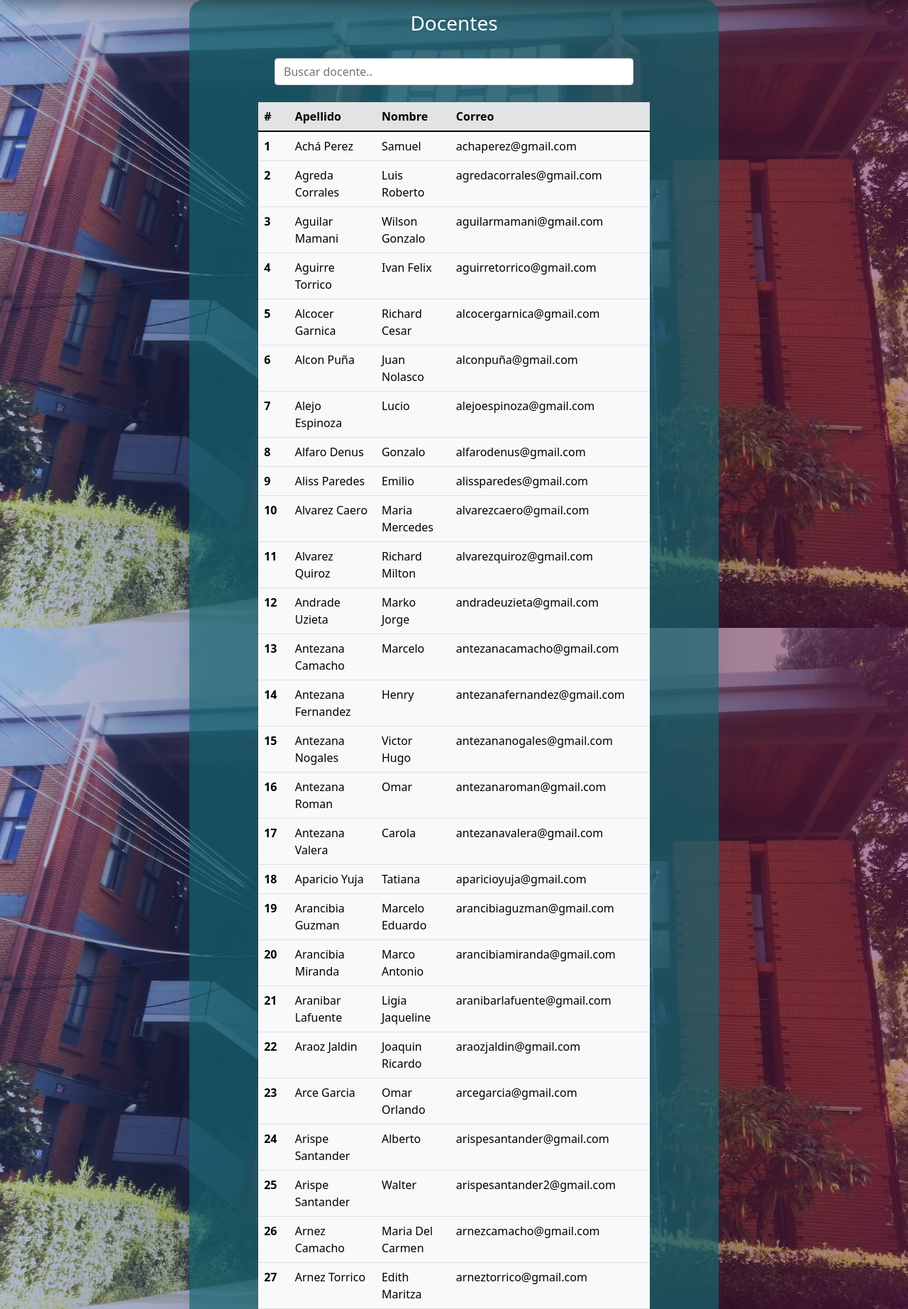
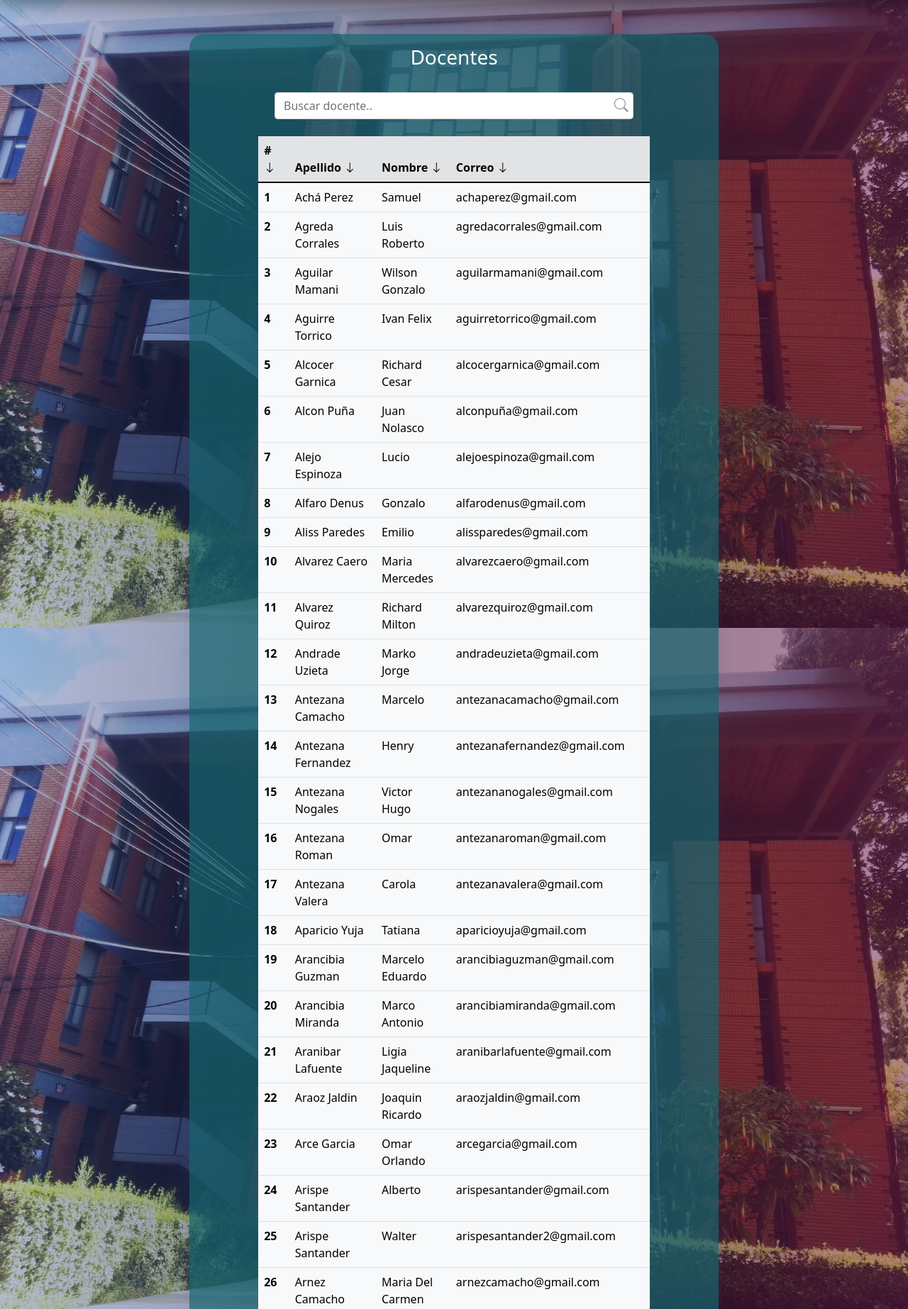
Before and after one commit to Yarias2106/Sistema_Reserva_Aulas, a Django app: page /Docentes/ in a window 1280 px wide. Shown: the part 75-1920 px from the top of the page at 71% size. Run offline with Django 3.2, Linux system fonts and the light colour scheme; a user stored in the database is signed in; data comes from the database, SQL or seed files in the repository; some libraries are stand-ins or nearby versions; some web fonts are replaced.

Commit message:
Hover, Icon flechas de filtros y buscar

```diff
--- a/Proyecto_Munay/Templates/VistaDocentesAdmin.html
+++ b/Proyecto_Munay/Templates/VistaDocentesAdmin.html
@@ -7,23 +7,25 @@
 {% block content %}
 {% load static %}
 <link rel="stylesheet" href="{% static '/css/FormularioReserva.css' %}">
-
+<link rel="stylesheet" href="https://cdn.jsdelivr.net/npm/bootstrap-icons@1.8.3/font/bootstrap-icons.css">
 
 
 <section class="section ">
-<div class="container formReserva col-md-7">
+<div class="container formReserva col-md-7 my-5">
 
     <h3 class="text-center text-white pt-3">Docentes</h3>
-
+      <div class="campoSearch">
     <input class="form-control align-items-center" style="max-width:70%; margin: auto;"  id="BuscarDoc" type="text" placeholder="Buscar docente..">
+    <span class="bi bi-search IconSearch1" ></span>
+  </div>
     <br>
     <table id="myTable" class="table table-light mb-5" style="max-width:70%; margin: auto;">
         <thead class="table-secondary">
             <tr>
-              <th onclick="sortTable(0, 'int')" scope="col" style="cursor: pointer;">#</th>
-              <th onclick="sortTable(1, 'str')" scope="col" style="cursor: pointer;">Apellido</th>
-              <th onclick="sortTable(2, 'str')" scope="col" style="cursor: pointer;">Nombre</th>
-              <th onclick="sortTable(3, 'str')" scope="col" style="cursor: pointer;">Correo</th>
+              <th onclick="sortTable(0, 'int')" scope="col" class="hoverTitulo" id="iconRow" style="cursor: pointer;"># <i id="icon" class="bi bi-arrow-down"></i></th>
+              <th onclick="sortTable(1, 'str')" scope="col" class="hoverTitulo" id="iconRow1" style="cursor: pointer;">Apellido <i id="icon1" class="bi bi-arrow-down"></i></th>
+              <th onclick="sortTable(2, 'str')" scope="col" class="hoverTitulo" id="iconRow2" style="cursor: pointer;">Nombre <i id="icon2" class="bi bi-arrow-down"></i></th>
+              <th onclick="sortTable(3, 'str')" scope="col" class="hoverTitulo" id="iconRow3" style="cursor: pointer;">Correo <i id="icon3" class="bi bi-arrow-down"></i></th>
             </tr>
           </thead>
           <tbody id="Lista">
@@ -65,5 +67,6 @@
     });
   </script>
 
+  <script src="{% static '/Js/flechasFiltrar.js' %}"></script>
   <script src="{% static '/Js/funcionSortTable.js' %}"></script>
 {% endblock %}
--- /dev/null
+++ b/static/Js/flechasFiltrar.js
@@ -0,0 +1,24 @@
+
+document.getElementById('iconRow').addEventListener('click', function () {
+    var icon0 = document.getElementById('icon');
+    icon0.classList.toggle('bi-arrow-down');
+    icon0.classList.toggle('bi-arrow-up');
+});
+
+document.getElementById('iconRow1').addEventListener('click', function () {
+    var icon1 = document.getElementById('icon1');
+    icon1.classList.toggle('bi-arrow-down');
+    icon1.classList.toggle('bi-arrow-up');
+});
+
+document.getElementById('iconRow2').addEventListener('click', function () {
+    var icon2 = document.getElementById('icon2');
+    icon2.classList.toggle('bi-arrow-down');
+    icon2.classList.toggle('bi-arrow-up');
+});
+
+document.getElementById('iconRow3').addEventListener('click', function () {
+    var icon3 = document.getElementById('icon3');
+    icon3.classList.toggle('bi-arrow-down');
+    icon3.classList.toggle('bi-arrow-up');
+});
--- a/static/css/FormularioReserva.css
+++ b/static/css/FormularioReserva.css
@@ -62,6 +62,32 @@ body {
   text-align: start;
 }
 
-.iconEdit{
+.iconEdit {
   border-radius: 5px;
 }
+
+.IconSearch {
+
+  position: absolute;
+  right: 9%;
+  top: 21%;
+  transform: translateY(-15%);
+  color: #030303;
+  font-size: 20px;
+  opacity: 0.4;
+}
+
+.IconSearch1 {
+
+  position: absolute;
+  right: 16%;
+  top: 21%;
+  transform: translateY(-15%);
+  color: #030303;
+  font-size: 20px;
+  opacity: 0.4;
+}
+
+.campoSearch {
+  position: relative;
+}
--- a/static/css/cssDocente.css
+++ b/static/css/cssDocente.css
@@ -1,6 +1,6 @@
-body{
+body {
   background: linear-gradient(to right, #1f379056, #16205376, #4310318a, #6c194f86), url(../imagenes/principal.jpg);
-  background-size:cover;
+  background-size: cover;
   background-repeat: no-repeat;
   background-position: center;
   background-attachment: fixed;
@@ -44,18 +44,18 @@ body{
 }
 
 @media (max-width: 768px) {
-  .section .Caja{
+  .section .Caja {
     margin: 20px 15px 20px 15px;
     padding: 15px;
   }
 }
 
-.section .Caja:hover{
+.section .Caja:hover {
   background: rgba(32, 186, 203, 0.5);
   transform: scale(1.02);
 }
 
-.section .Iconos img{
+.section .Iconos img {
   margin: 0 auto 20px auto;
   padding-top: 17px;
   width: 200px;
@@ -63,14 +63,14 @@ body{
 }
 
 @media (max-width: 768px) {
-  .section .Iconos img{
+  .section .Iconos img {
     padding-top: 5px;
     width: 100px;
     height: 110px;
   }
 }
 
-.IconosAmbiente img{
+.IconosAmbiente img {
   margin: 0 auto 20px auto;
   padding-top: 17px;
   width: 200px;
@@ -78,7 +78,7 @@ body{
 }
 
 @media (max-width: 768px) {
-  .IconosAmbiente img{
+  .IconosAmbiente img {
     padding-top: 5px;
     width: 100px;
     height: 110px;
@@ -86,25 +86,29 @@ body{
 }
 
 
-.BtnReservar, .BtnMiReserva{
-  background-image: radial-gradient( circle farthest-corner at 10% 20%,  rgba(253,203,50,1) 0%, rgba(244,56,98,1) 100.2% );
-  background-image: linear-gradient( 109.6deg,  rgba(255,194,48,1) 11.2%, rgba(255,124,0,1) 100.2% );
+.BtnReservar,
+.BtnMiReserva {
+  background-image: radial-gradient(circle farthest-corner at 10% 20%, rgba(253, 203, 50, 1) 0%, rgba(244, 56, 98, 1) 100.2%);
+  background-image: linear-gradient(109.6deg, rgba(255, 194, 48, 1) 11.2%, rgba(255, 124, 0, 1) 100.2%);
   color: rgb(41, 41, 41);
-  background-image: linear-gradient( 112.7deg,  rgba(253,185,83,1) 11.4%, rgba(255,138,0,1) 70.2% );
+  background-image: linear-gradient(112.7deg, rgba(253, 185, 83, 1) 11.4%, rgba(255, 138, 0, 1) 70.2%);
   border-radius: 10px;
   padding: 5px;
   border: 2px solid rgb(255, 255, 255);
 }
 
 @media (max-width: 768px) {
-  .BtnReservar, .BtnMiReserva{
+
+  .BtnReservar,
+  .BtnMiReserva {
     padding: 0 5px;
     font-size: 14px;
 
   }
 }
 
-.BtnReservar:hover, .BtnMiReserva:hover {
+.BtnReservar:hover,
+.BtnMiReserva:hover {
   transform: scale(1.1);
   color: #073642;
 }
@@ -135,6 +139,7 @@ body{
   flex-direction: column;
   text-align: center;
 }
+
 #Bienvenida h1 {
   margin: 10px 0 10px 0;
   font-size: 45px;
@@ -157,6 +162,7 @@ body{
   font-family: 'Josefin Sans', sans-serif;
   font-weight: Bold;
 }
+
 @media (max-width: 768px) {
   #Bienvenida h2 {
     font-size: 11px;
@@ -169,24 +175,24 @@ body{
 # End Bienvenida Section
 --------------------------------------------------------------*/
 
-.navColor{
-  background-image: radial-gradient( circle farthest-corner at 18.7% 37.8%,  rgba(250,250,250,1) 0%, rgba(225,234,238,1) 90% );
+.navColor {
+  background-image: radial-gradient(circle farthest-corner at 18.7% 37.8%, rgba(250, 250, 250, 1) 0%, rgba(225, 234, 238, 1) 90%);
   box-shadow: 0 0 30px rgba(0, 0, 0, 0.57);
 }
 
-.logou{
+.logou {
   width: 65px;
   height: 65px;
 }
 
-.btnCerrar{
+.btnCerrar {
   color: black;
   text-decoration: none;
   padding: 8px 8px 8px 0;
   margin-bottom: 8px;
 }
 
-.footColor{
+.footColor {
   margin-top: 2%;
   padding-bottom: 0.8%;
   background-color: #111;
@@ -194,7 +200,7 @@ padding-top: 1.2%;
   color: #fff;
 }
 
-.footer-content{
+.footer-content {
   display: flex;
   align-items: center;
   justify-content: center;
@@ -203,34 +209,37 @@ text-align: center;
   font-family: Arial, Helvetica, sans-serif;
 }
 
-.socials{
+.socials {
   list-style: none;
   display: flex;
   align-items: center;
   padding-left: 0%;
 }
-.socials li{
+
+.socials li {
   margin: 0 10px;
 
 }
 
 @media (max-width: 768px) {
   .socials li {
-    margin:0 4px;
+    margin: 0 4px;
     display: flex;
     align-items: center;
   }
 }
 
-.socials a{
+.socials a {
   text-decoration: none;
   color: #fff;
 }
-.socials a i{
+
+.socials a i {
   font-size: 1rem;
   transition: color .3s ease;
 }
-.socials a:hover{
+
+.socials a:hover {
   color: rgb(116, 111, 111);
 
 }
@@ -239,3 +248,8 @@ color: rgb(116, 111, 111);
   min-width: 15rem;
   min-height: 13rem;
 }
+
+.hoverTitulo:hover {
+  color: #ce591a;
+  transition: color .3s ease;
+}
```
Also changed, not shown: Proyecto_Munay/Templates/VistaAmbientesAdmin.html (+12 -7 lines), Proyecto_Munay/Templates/VistaAmbientesDocente.html (+10 -7 lines). Lines whose indentation alone changed are shown as unchanged.
